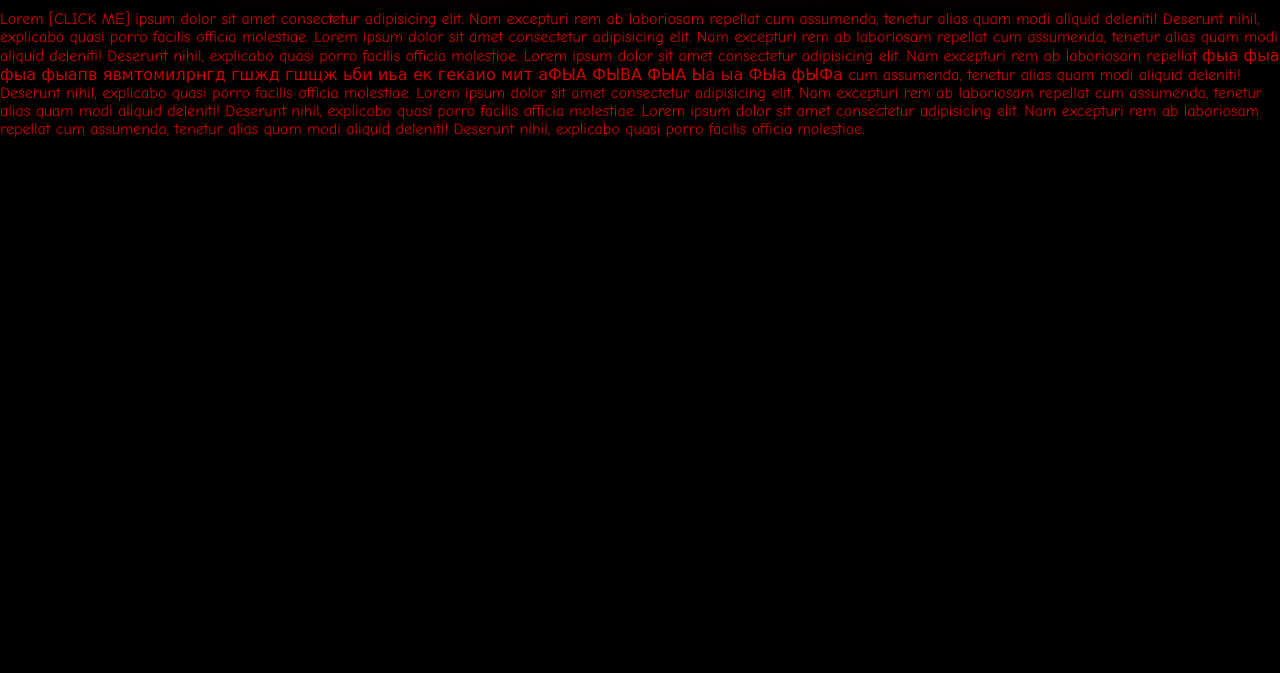
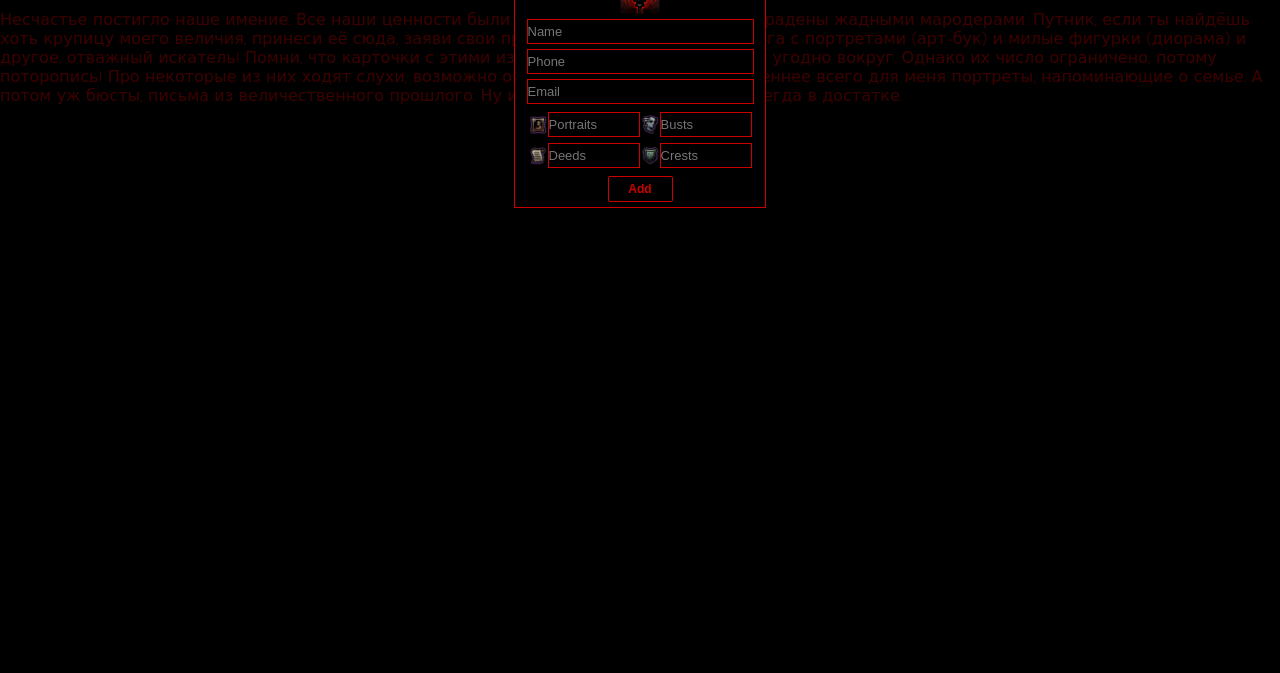
Before and after one commit to ArtiFisher/DarkestDungeon, a website: page public/index.html in a window 1280 px wide. Shown: the part 127-800 px from the top of the page. Drawn offline with Linux system fonts and the light colour scheme; some packages are replaced by stand-ins of ours; no server answers; a script that the page names is missing.

Commit message:
Add inputs for heirlooms

```diff
--- a/public/index.html
+++ b/public/index.html
@@ -12,11 +12,8 @@
       <h1 class="title">This is no place for the weak or foolhardy</h1>
     </header>
     <section class="rules">
-      Lorem <span id="signIn">[CLICK ME]</span> ipsum dolor sit amet consectetur adipisicing elit. Nam excepturi rem ab laboriosam repellat cum assumenda, tenetur alias quam modi aliquid deleniti! Deserunt nihil, explicabo quasi porro facilis officia molestiae.
-      Lorem ipsum dolor sit amet consectetur adipisicing elit. Nam excepturi rem ab laboriosam repellat cum assumenda, tenetur alias quam modi aliquid deleniti! Deserunt nihil, explicabo quasi porro facilis officia molestiae.
-      Lorem ipsum dolor sit amet consectetur adipisicing elit. Nam excepturi rem ab laboriosam repellat фыа фыа фыа фыапв явмтомилрнгд гшжд гшщж ьби иьа ек гекаио мит аФЫА ФЫВА ФЫА Ыа  ыа ФЫа фЫФа  cum assumenda, tenetur alias quam modi aliquid deleniti! Deserunt nihil, explicabo quasi porro facilis officia molestiae.
-      Lorem ipsum dolor sit amet consectetur adipisicing elit. Nam excepturi rem ab laboriosam repellat cum assumenda, tenetur alias quam modi aliquid deleniti! Deserunt nihil, explicabo quasi porro facilis officia molestiae.
-      Lorem ipsum dolor sit amet consectetur adipisicing elit. Nam excepturi rem ab laboriosam repellat cum assumenda, tenetur alias quam modi aliquid deleniti! Deserunt nihil, explicabo quasi porro facilis officia molestiae.
+      Несчастье постигло наше <span id="signIn">имение</span>. Все наши ценности были разбросаны по округе или украдены жадными мародерами. Путник, если ты найдёшь хоть крупицу моего величия, принеси её сюда, заяви свои права на великую награду: книга с портретами (арт-бук) и милые фигурки (диорама) и другое, отважный искатель!
+      Помни, что карточки с этими изображениями могут быть где угодно вокруг. Однако их число ограничено, потому поторопись! Про некоторые из них ходят слухи, возможно они помогут тебе в поисках. Ценнее всего для меня портреты, напоминающие о семье. А потом уж бюсты, письма из величественного прошлого. Ну и в самом конце - герба, их всегда в достатке.
     </section>
     <section class="items">
 
@@ -28,14 +25,23 @@
     </section>
     <!-- <img src="images/background.jpg" style="max-width: 100%"> -->
 
-    <div id="formContainer" class="modal">
+    <div id="formContainer" class="modal" style="display: block">
       <form autocomplete="off" id="addForm" class="form">
         <span id="cancelForm" class="cancel">X</span>
         <img src="favicon.ico">
         <input autocomplete="off" placeholder="Name" name="name" type="text" required>
-        <input autocomplete="off" placeholder="Score" name="score" type="number" required>
         <input autocomplete="off" placeholder="Phone" name="phone" type="text">
         <input autocomplete="off" placeholder="Email" name="email" type="email">
+        <fieldset>
+          <img class="heirloom" src="./images/heirlooms/Icon_Portrait.png" alt="Portraits">
+          <input autocomplete="off" placeholder="Portraits" name="portraits" type="number" required>
+          <img class="heirloom" src="./images/heirlooms/Icon_Bust.png" alt="Busts">
+          <input autocomplete="off" placeholder="Busts" name="busts" type="number" required>
+          <img class="heirloom" src="./images/heirlooms/Icon_Deed.png" alt="Deeds">
+          <input autocomplete="off" placeholder="Deeds" name="deeds" type="number" required>
+          <img class="heirloom" src="./images/heirlooms/Icon_Crest.png" alt="Crests">
+          <input autocomplete="off" placeholder="Crests" name="crests" type="number" required>
+        </fieldset>
         <button type="submit">Add</button>
       </form>
     </div>
--- a/public/script.js
+++ b/public/script.js
@@ -13,13 +13,13 @@ window.app = new (class App {
     }
 
     drawList() {
-        firebase.firestore().collection("participants").orderBy("score", "desc").get().then(function(querySnapshot) {
+        firebase.firestore().collection("participants").get().then(function(querySnapshot) {
             var listFragment = document.createDocumentFragment();
             querySnapshot.forEach(function(doc) {
                 console.log(doc.id, " => ", doc.data());
                 var data = doc.data();
                 var listItem = document.createElement('li');
-                listItem.innerHTML = `<span>${data.name}</span> - <span>${data.score}</span>`;
+                listItem.innerHTML = `<span>${data.name}</span> - <img class="heirloom" src="./images/heirlooms/Icon_Portrait.png" alt="Portraits"><span>${data.heirlooms.portraits}</span> <img class="heirloom" src="./images/heirlooms/Icon_Bust.png" alt="Busts"><span>${data.heirlooms.busts}</span> <img class="heirloom" src="./images/heirlooms/Icon_Deed.png" alt="Deeds"><span>${data.heirlooms.deeds}</span> <img class="heirloom" src="./images/heirlooms/Icon_Crest.png" alt="Crests"><span>${data.heirlooms.crests}</span>`;
                 listFragment.appendChild(listItem);
             });
             participants.innerHTML ='';
@@ -64,9 +64,14 @@ window.app = new (class App {
         var values = this.addInputs.map(({value}) => value);
         firebase.firestore().collection("participants").add({
             name: values[0],
-            score: parseFloat(values[1]),
-            phone: values[2],
-            email: values[3]
+            phone: values[1],
+            email: values[2],
+            heirlooms: {
+                portraits: parseInt(values[3], 10),
+                busts: parseInt(values[4], 10),
+                deeds: parseInt(values[5], 10),
+                crests: parseInt(values[6], 10),
+            },
         })
             .then(() => console.info("Added", values))
             .catch(console.error);
--- a/public/style.css
+++ b/public/style.css
@@ -29,7 +29,7 @@ header {
 	font-size: 56px;
 	letter-spacing: 2px;
 	color: #cc0000;
-	text-shadow: 1px 1px 2px black, 0 0 1em red;
+	/* text-shadow: 1px 1px 2px black, 0 0 1em red;	 */
   font-family: "DwarvenAxe", "Comic Sans MS", cursive, sans-serif;
 }
 .form {
@@ -53,11 +53,29 @@ header {
   color: #cc0000;
   border: #cc0000 1px solid;
   outline: none;
+  font-size: 13px;
 }
 .form button {
   display: block;
   width: 65px;
   margin: 5px auto;
+}
+.form > fieldset {
+  width: 90%;
+  border: none;
+  margin: 5px auto;
+  font-size: 0;
+}
+.form fieldset input {
+  display: inline;
+  vertical-align: middle;
+  margin: 3px 0;
+  width: 40%;
+}
+img.heirloom {
+  display: inline;
+  vertical-align: middle;
+  width: 20px;
 }
 .modal {
   display: none;
```
Also changed, not shown: public/images/heirlooms/Bust.png (added), public/images/heirlooms/Crest.png (added), public/images/heirlooms/Deed.png (added), public/images/heirlooms/Icon_Bust.png (added), public/images/heirlooms/Icon_Crest.png (added), public/images/heirlooms/Icon_Deed.png (added), public/images/heirlooms/Icon_Portrait.png (added), public/images/heirlooms/Portrait.png (added).
